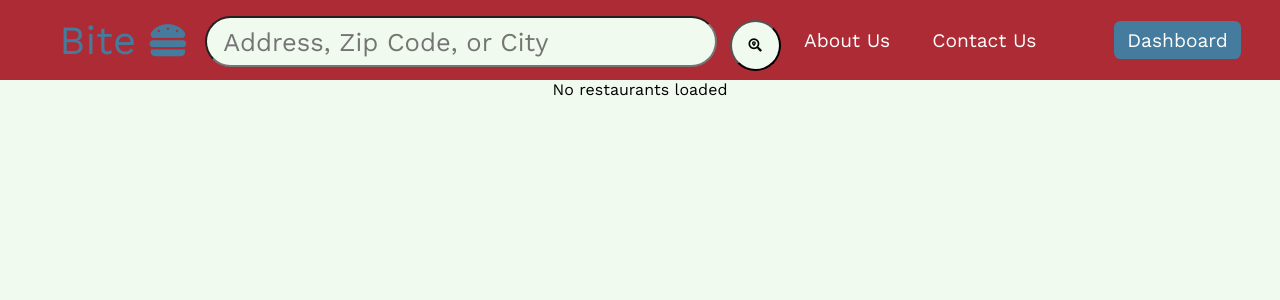
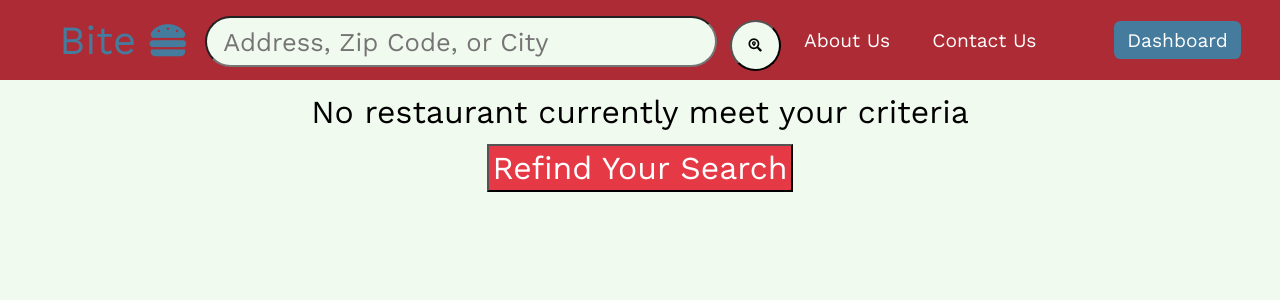
Before and after one commit to akayangel218/Project-Bite, a React (Create React App) app in the folder bite-frontend/: page /primary_result in a window 1280 px wide. Shown: the top 300 px of the page. Built offline with nearby package versions, Linux system fonts and the light colour scheme; a web font is replaced by a local one.

Commit message:
No Restaurants page updates

```diff
--- a/bite-frontend/src/Pages/primary_result.css
+++ b/bite-frontend/src/Pages/primary_result.css
@@ -262,3 +262,20 @@
   object-fit:cover;
   transform: rotate(180deg);
 }
+
+.noRestaurant{
+  padding: 1vmax;
+  font-size: 2em;
+  margin-left: auto;
+  margin-right: auto;
+}
+
+.refindbutton{
+  display: inherit;
+  margin-left: auto;
+  margin-right: auto;
+  font-size: 2em;
+  padding: 0.25vmax;
+  background-color: #E63946;
+  color: white;
+}
--- a/bite-frontend/src/Pages/primary_result.js
+++ b/bite-frontend/src/Pages/primary_result.js
@@ -142,11 +142,22 @@ const PrimaryResultPage = () => {
         navigate('/results', { replace: false });
     }
 
+    const redirectFilter = () => {
+        navigate('/filter');
+    }
+
     if (restaurant == null) {
         return (
-            <div>
-                No restaurants loaded
-            </div>
+            <><div className='noRestaurant'>
+            No restaurant currently meet your criteria
+          </div><div>
+              <button
+                className='refindbutton'
+                onClick={redirectFilter}
+              > Refind Your Search
+              </button>
+            </div></>
+
         )
     }
 
```
